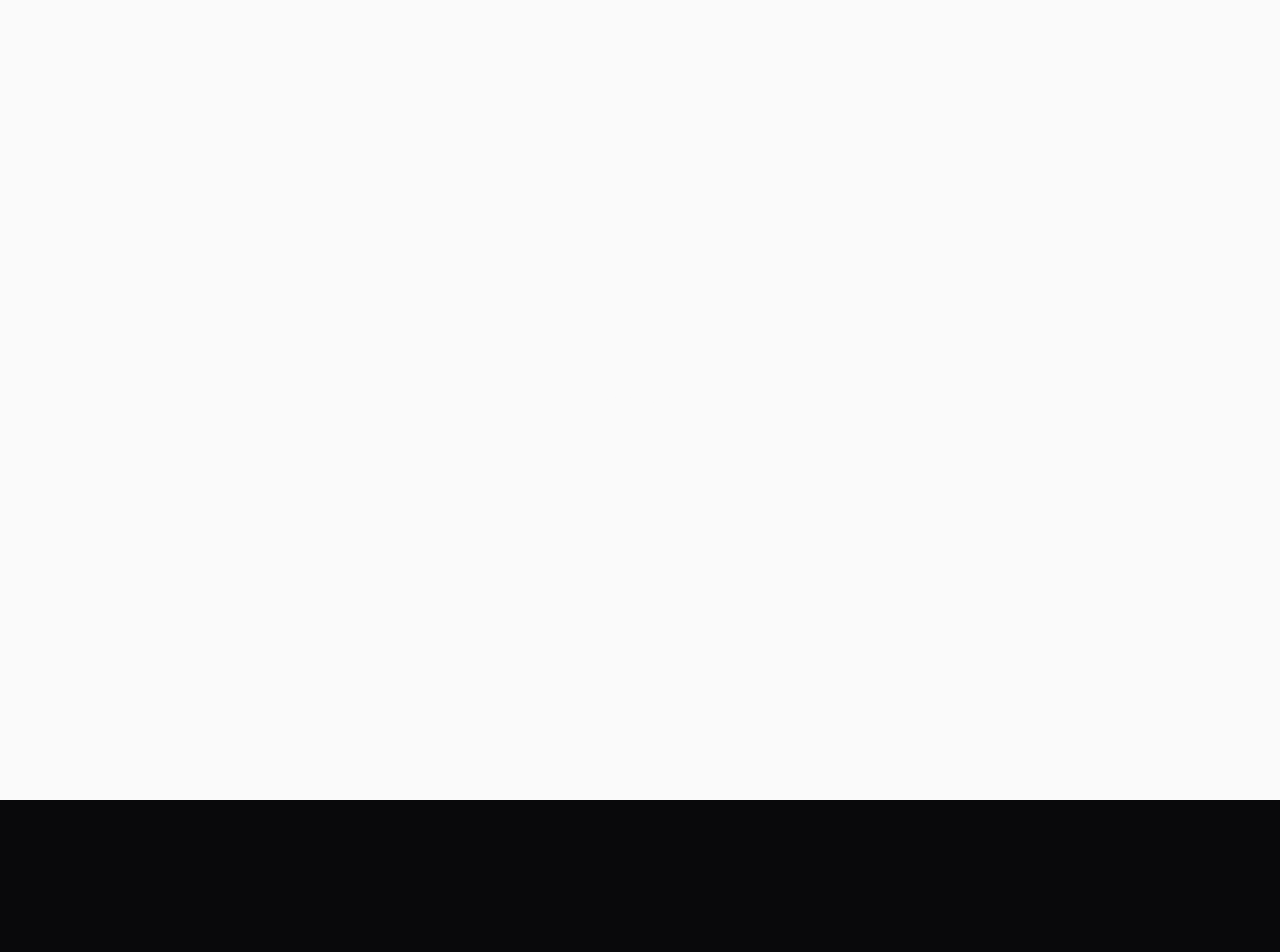
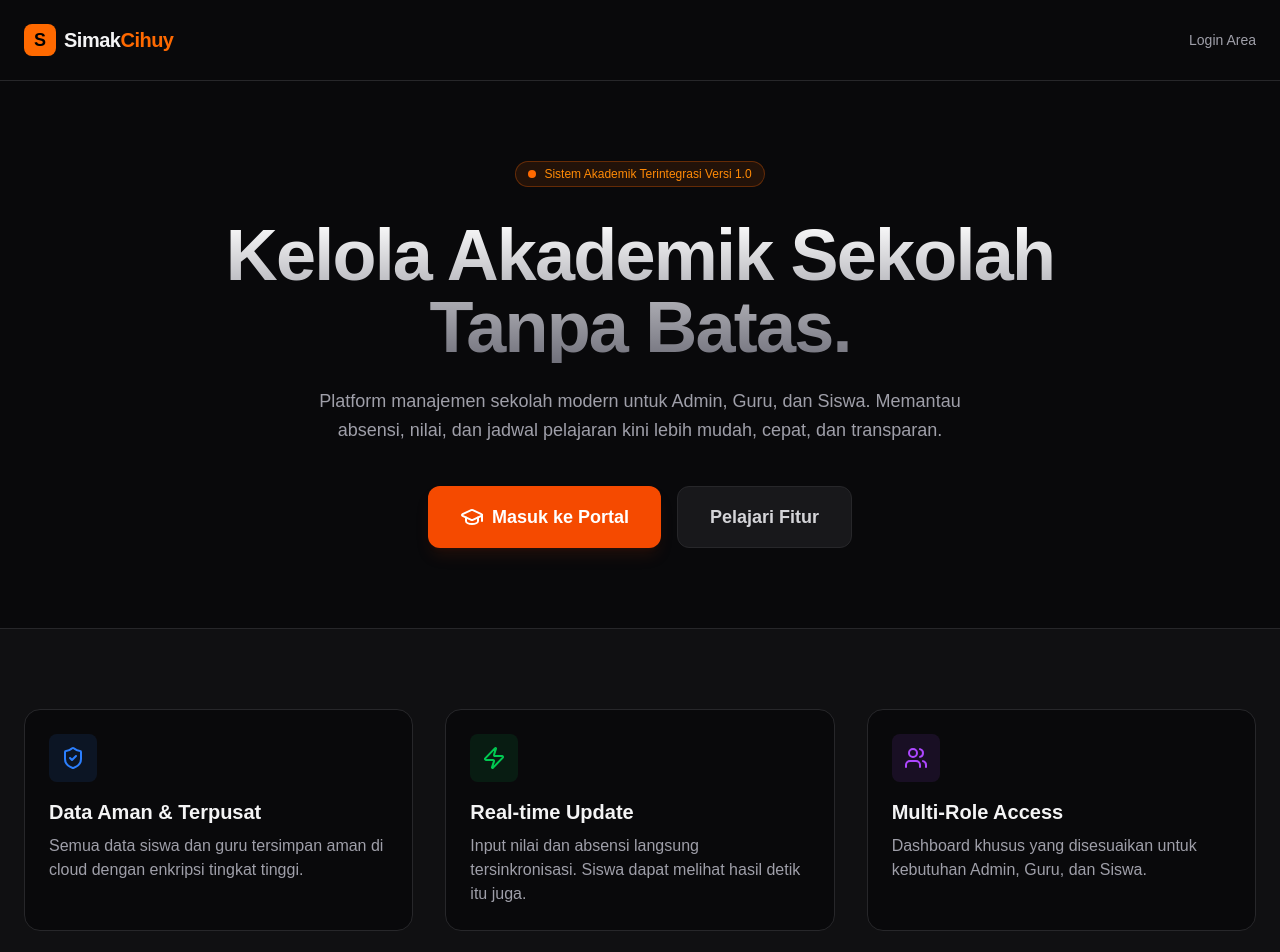
Before and after one commit to nbyl26/sistem-akademik, a Next.js app: page / in a window 1280 px wide. Shown: the top 952 px of the page. Before the commit the page ends 800 px from the top, so only its background shows below. Built offline with nearby package versions, Linux system fonts and the light colour scheme.

Commit message:
feat(landing-page): redesign home page with dark theme, hero section, and features grid

```diff
--- a/app/page.tsx
+++ b/app/page.tsx
@@ -1,7 +1,118 @@
+import Link from "next/link";
+import {
+  GraduationCap,
+  ArrowRight,
+  ShieldCheck,
+  Zap,
+  Users,
+} from "lucide-react";
+
 export default function Home() {
   return (
-    <div className="flex min-h-screen items-center justify-center bg-zinc-50 font-sans dark:bg-black">
-      <h1>Simak unsri</h1>
+    <div className="min-h-screen bg-zinc-950 text-zinc-100 flex flex-col selection:bg-orange-500 selection:text-white">
+      {/* --- Navbar Sederhana --- */}
+      <header className="border-b border-zinc-800 py-6">
+        <div className="max-w-7xl mx-auto px-6 flex justify-between items-center">
+          <div className="flex items-center space-x-2">
+            <div className="w-8 h-8 bg-orange-500 rounded-lg flex items-center justify-center">
+              <span className="text-black font-bold text-lg">S</span>
+            </div>
+            <span className="text-xl font-bold tracking-tight">
+              Simak<span className="text-orange-500">Cihuy</span>
+            </span>
+          </div>
+          <Link
+            href="/login"
+            className="text-sm font-medium text-zinc-400 hover:text-white transition-colors"
+          >
+            Login Area
+          </Link>
+        </div>
+      </header>
+
+      {/* --- Hero Section --- */}
+      <main className="flex-1 flex flex-col items-center justify-center text-center px-6 py-20">
+        <div className="inline-flex items-center px-3 py-1 rounded-full border border-orange-500/30 bg-orange-500/10 text-orange-400 text-xs font-medium mb-8 animate-in fade-in slide-in-from-bottom-4 duration-700">
+          <span className="flex h-2 w-2 rounded-full bg-orange-500 mr-2"></span>
+          Sistem Akademik Terintegrasi Versi 1.0
+        </div>
+
+        <h1 className="text-5xl md:text-7xl font-extrabold tracking-tight mb-6 bg-gradient-to-b from-white to-zinc-500 bg-clip-text text-transparent max-w-4xl">
+          Kelola Akademik Sekolah <br /> Tanpa Batas.
+        </h1>
+
+        <p className="text-lg text-zinc-400 max-w-2xl mb-10 leading-relaxed">
+          Platform manajemen sekolah modern untuk Admin, Guru, dan Siswa.
+          Memantau absensi, nilai, dan jadwal pelajaran kini lebih mudah, cepat,
+          dan transparan.
+        </p>
+
+        <div className="flex flex-col sm:flex-row gap-4">
+          <Link
+            href="/login"
+            className="bg-orange-600 text-white px-8 py-4 rounded-xl font-bold text-lg flex items-center justify-center hover:bg-orange-500 transition-all shadow-lg shadow-orange-900/20 active:scale-95"
+          >
+            <GraduationCap className="w-6 h-6 mr-2" />
+            Masuk ke Portal
+          </Link>
+          <a
+            href="#features"
+            className="bg-zinc-900 text-zinc-300 border border-zinc-800 px-8 py-4 rounded-xl font-bold text-lg flex items-center justify-center hover:bg-zinc-800 transition-all active:scale-95"
+          >
+            Pelajari Fitur
+          </a>
+        </div>
+      </main>
+
+      {/* --- Features Grid --- */}
+      <section
+        id="features"
+        className="py-20 bg-zinc-900/50 border-t border-zinc-800"
+      >
+        <div className="max-w-7xl mx-auto px-6 grid grid-cols-1 md:grid-cols-3 gap-8">
+          {/* Feature 1 */}
+          <div className="p-6 bg-zinc-950 border border-zinc-800 rounded-2xl hover:border-orange-500/30 transition-colors">
+            <div className="w-12 h-12 bg-blue-500/10 rounded-lg flex items-center justify-center mb-4">
+              <ShieldCheck className="w-6 h-6 text-blue-500" />
+            </div>
+            <h3 className="text-xl font-bold mb-2">Data Aman & Terpusat</h3>
+            <p className="text-zinc-400">
+              Semua data siswa dan guru tersimpan aman di cloud dengan enkripsi
+              tingkat tinggi.
+            </p>
+          </div>
+          {/* Feature 2 */}
+          <div className="p-6 bg-zinc-950 border border-zinc-800 rounded-2xl hover:border-orange-500/30 transition-colors">
+            <div className="w-12 h-12 bg-green-500/10 rounded-lg flex items-center justify-center mb-4">
+              <Zap className="w-6 h-6 text-green-500" />
+            </div>
+            <h3 className="text-xl font-bold mb-2">Real-time Update</h3>
+            <p className="text-zinc-400">
+              Input nilai dan absensi langsung tersinkronisasi. Siswa dapat
+              melihat hasil detik itu juga.
+            </p>
+          </div>
+          {/* Feature 3 */}
+          <div className="p-6 bg-zinc-950 border border-zinc-800 rounded-2xl hover:border-orange-500/30 transition-colors">
+            <div className="w-12 h-12 bg-purple-500/10 rounded-lg flex items-center justify-center mb-4">
+              <Users className="w-6 h-6 text-purple-500" />
+            </div>
+            <h3 className="text-xl font-bold mb-2">Multi-Role Access</h3>
+            <p className="text-zinc-400">
+              Dashboard khusus yang disesuaikan untuk kebutuhan Admin, Guru, dan
+              Siswa.
+            </p>
+          </div>
+        </div>
+      </section>
+
+      {/* --- Footer --- */}
+      <footer className="py-8 border-t border-zinc-800 text-center text-zinc-600 text-sm">
+        <p>
+          &copy; {new Date().getFullYear()} Simak Cihuy Academic System. Built
+          with Next.js & Firebase.
+        </p>
+      </footer>
     </div>
   );
 }
```
